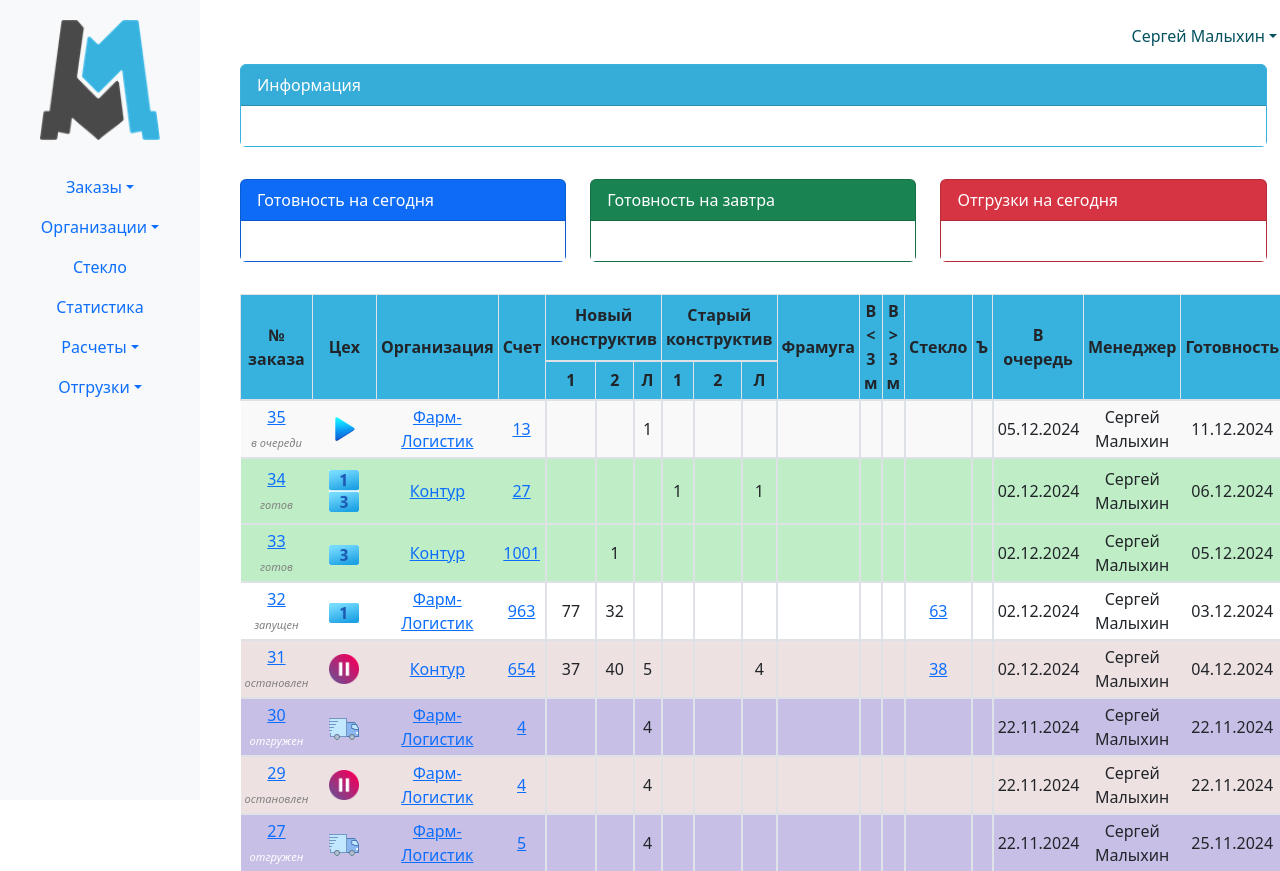
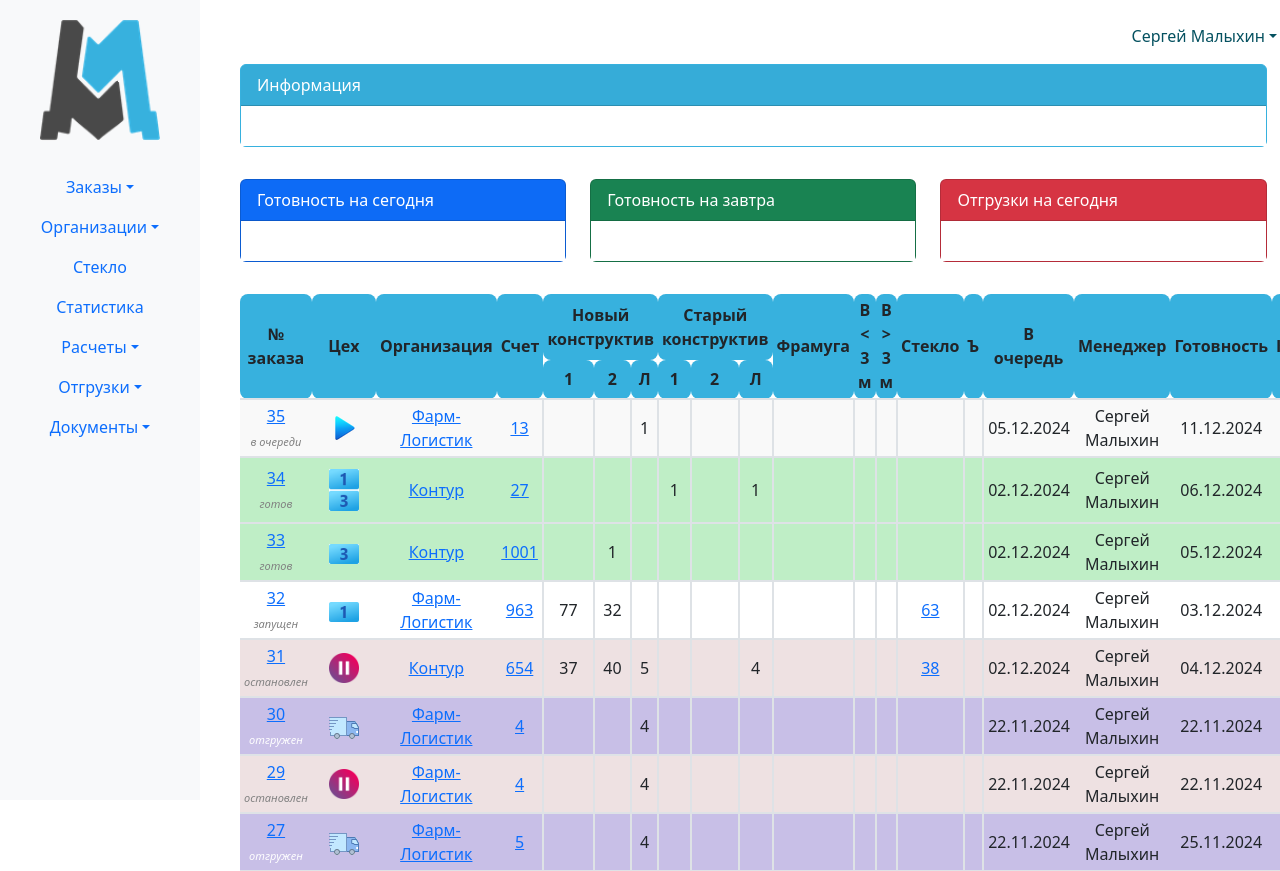
Before and after one commit to SMHotey/CRM-2_0, a Django app: page /erp_main/orders_list/ in a window 1280 px wide; the page is wider, and only the part inside the window is pictured. Shown: the top 871 px of that part. Run offline with Django 5.2, Linux system fonts and the light colour scheme; a user stored in the database is signed in; data comes from the database, SQL or seed files in the repository; some libraries are stand-ins or nearby versions.

Commit message:
правки по дизайну orders_list

```diff
--- a/erp_main/templates/orders_list.html
+++ b/erp_main/templates/orders_list.html
@@ -13,8 +13,12 @@
         padding: 4px; /* Уменьшаем padding для уменьшения высоты строк */
         text-align: center;
         vertical-align: middle;
-        border-bottom: 2px solid #dee2e6; /* Нижняя граница для заголовка */
+        border-bottom: none; /* Нижняя граница для заголовка */
+        border-top: none;
         background-color: #37b1de; /* Цвет фона заголовков */
+        border-radius: 8px;
+        border-left: none; /* Убираем левую границу */
+        border-right: none; /* Убираем правую границу */
     }
     td {
         padding: 4px; /* Уменьшаем padding для уменьшения высоты строк */
@@ -24,6 +28,7 @@
         border-bottom: 2px solid #dee2e6; /* Нижняя граница */
         border-left: none; /* Убираем левую границу */
         border-right: none; /* Убираем правую границу */
+
     }
     tbody tr {
         transition: background-color 0.3s ease; /* Плавный переход при изменении цвета */
--- a/templates/base.html
+++ b/templates/base.html
@@ -137,6 +137,14 @@
                             <li><a class="dropdown-item" href="#">Цех №3</a></li>
                         </ul>
                     </li>
+                    <li class="nav-item dropdown">
+                        <a class="nav-link dropdown-toggle" href="#" role="button" data-bs-toggle="dropdown" aria-expanded="false">Документы</a>
+                        <ul class="dropdown-menu">
+                            <li><a class="dropdown-item" href="#">Регламенты</a></li>
+                            <li><a class="dropdown-item" href="#">Служебные записки</a></li>
+                            <li><a class="dropdown-item" href="#">Ответы на претензии</a></li>
+                        </ul>
+                    </li>
                 </ul>
             </div>
         </nav>
```
